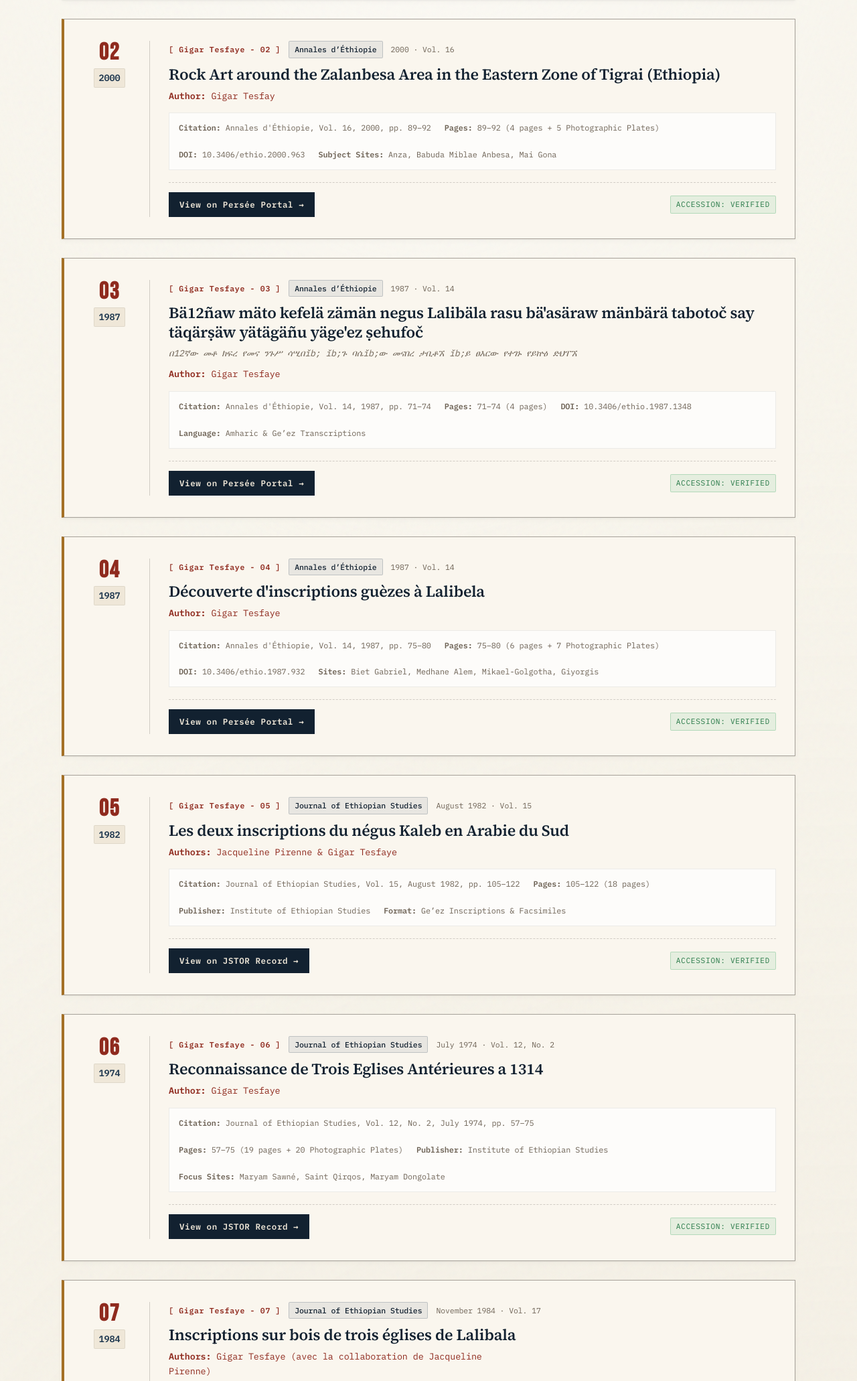
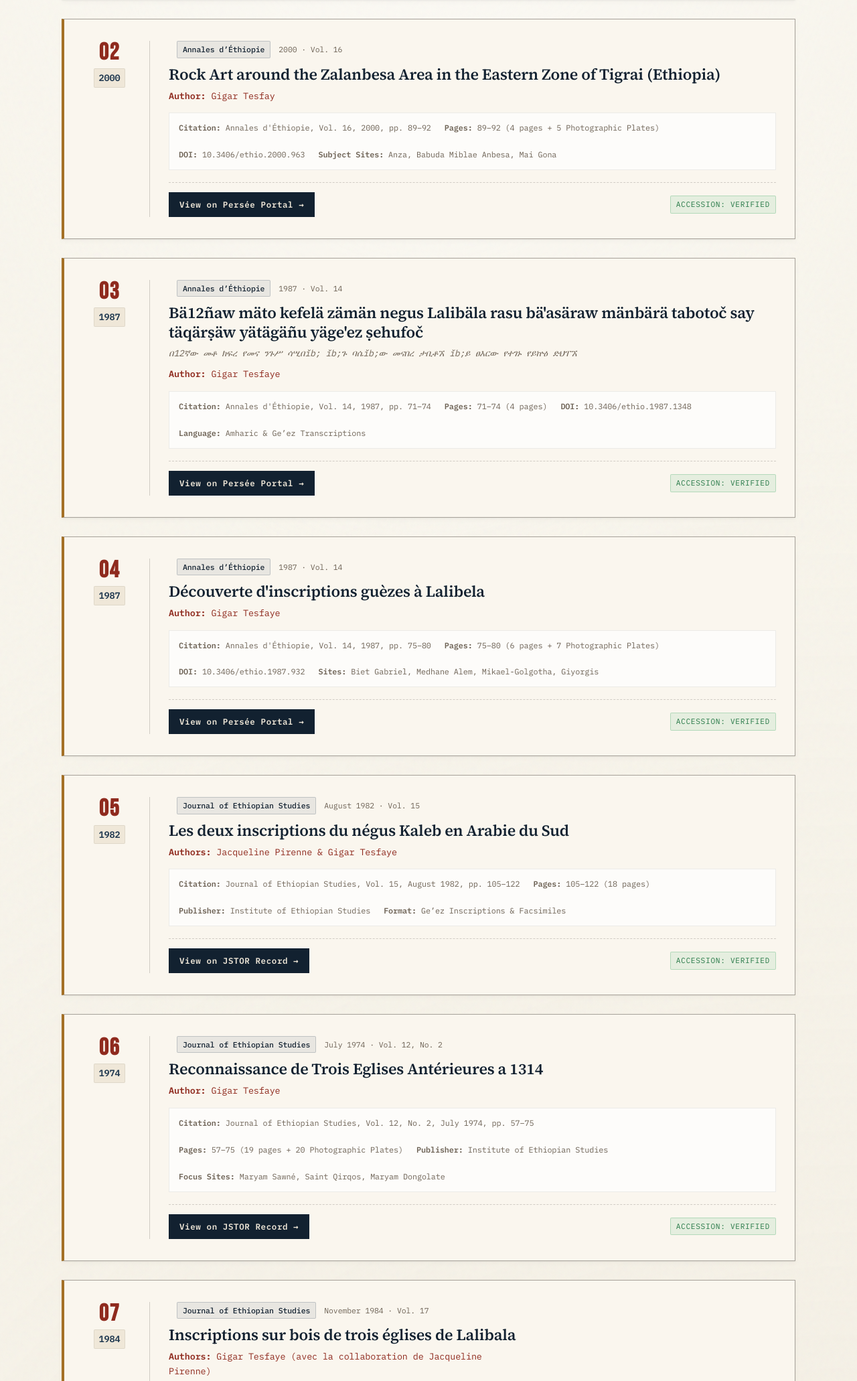
Before and after one commit to birukzeradawit/hewn-archive, a plain HTML site: page gigar-tesfaye-ebooks.html in a window 1280 px wide. Shown: the part 930-2992 px from the top of the page at 67% size. Drawn offline with Linux system fonts and the light colour scheme.

Commit message:
Add files via upload

```diff
--- a/gigar-tesfaye-ebooks.html
+++ b/gigar-tesfaye-ebooks.html
@@ -114,7 +114,7 @@
         </div>
         <div class="ebook-card-body">
           <div class="ebook-top-meta mono">
-            <span class="ebook-call-no">[ Gigar Tesfaye - 02 ]</span>
+            <span class="ebook-call-no"></span>
             <span class="ebook-journal-tag">Annales d&rsquo;&Eacute;thiopie</span>
             <span class="ebook-date">2000 &middot; Vol. 16</span>
           </div>
@@ -146,7 +146,7 @@
         </div>
         <div class="ebook-card-body">
           <div class="ebook-top-meta mono">
-            <span class="ebook-call-no">[ Gigar Tesfaye - 03 ]</span>
+            <span class="ebook-call-no"></span>
             <span class="ebook-journal-tag">Annales d&rsquo;&Eacute;thiopie</span>
             <span class="ebook-date">1987 &middot; Vol. 14</span>
           </div>
@@ -179,7 +179,7 @@
         </div>
         <div class="ebook-card-body">
           <div class="ebook-top-meta mono">
-            <span class="ebook-call-no">[ Gigar Tesfaye - 04 ]</span>
+            <span class="ebook-call-no"></span>
             <span class="ebook-journal-tag">Annales d&rsquo;&Eacute;thiopie</span>
             <span class="ebook-date">1987 &middot; Vol. 14</span>
           </div>
@@ -211,7 +211,7 @@
         </div>
         <div class="ebook-card-body">
           <div class="ebook-top-meta mono">
-            <span class="ebook-call-no">[ Gigar Tesfaye - 05 ]</span>
+            <span class="ebook-call-no"></span>
             <span class="ebook-journal-tag">Journal of Ethiopian Studies</span>
             <span class="ebook-date">August 1982 &middot; Vol. 15</span>
           </div>
@@ -243,7 +243,7 @@
         </div>
         <div class="ebook-card-body">
           <div class="ebook-top-meta mono">
-            <span class="ebook-call-no">[ Gigar Tesfaye - 06 ]</span>
+            <span class="ebook-call-no"></span>
             <span class="ebook-journal-tag">Journal of Ethiopian Studies</span>
             <span class="ebook-date">July 1974 &middot; Vol. 12, No. 2</span>
           </div>
@@ -275,7 +275,7 @@
         </div>
         <div class="ebook-card-body">
           <div class="ebook-top-meta mono">
-            <span class="ebook-call-no">[ Gigar Tesfaye - 07 ]</span>
+            <span class="ebook-call-no"></span>
             <span class="ebook-journal-tag">Journal of Ethiopian Studies</span>
             <span class="ebook-date">November 1984 &middot; Vol. 17</span>
           </div>
@@ -307,7 +307,7 @@
         </div>
         <div class="ebook-card-body">
           <div class="ebook-top-meta mono">
-            <span class="ebook-call-no">[ Gigar Tesfaye - 08 ]</span>
+            <span class="ebook-call-no"></span>
             <span class="ebook-journal-tag">Abbay &middot; CNRS Paris</span>
             <span class="ebook-date">1979 &middot; Cahier No. 10</span>
           </div>
```
